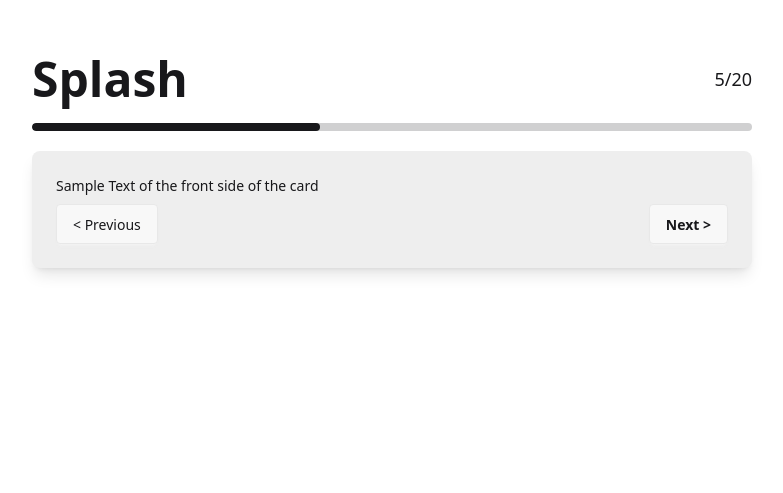
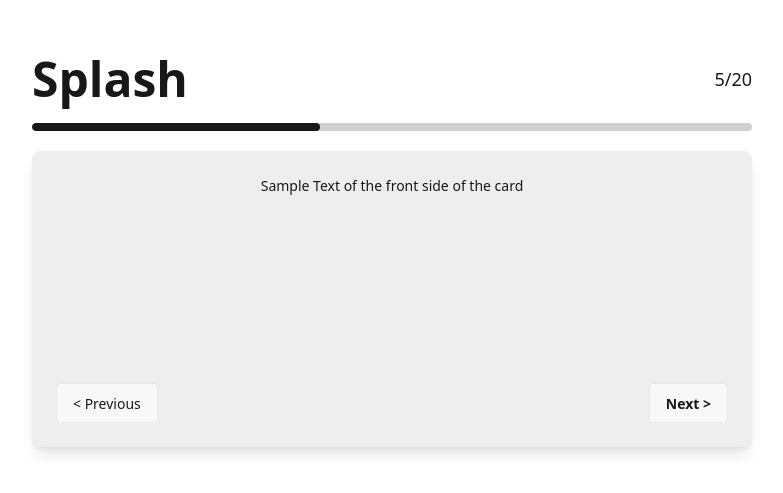
Before and after one commit to dalentri/Splash, a Vue app: page / in a window 1280 px wide. Shown: the part 225-718 px from the top of the page, without its empty margins (248-1031 px from the left). Built offline with nearby package versions, Linux system fonts and the light colour scheme; the HTML template or start-up script is replaced by a standard one.

Commit message:
Added card side view handling

```diff
--- a/src/App.vue
+++ b/src/App.vue
@@ -7,6 +7,14 @@ let answer_side = ref('')
 
 //TODO: Make handling of which side the card is on
 const current_side = ref('question')
+
+const handleView = () => {
+  if (current_side.value == 'question') {
+    current_side.value = 'answer'
+  } else {
+    current_side.value = 'question'
+  }
+}
 </script>
 
 <template>
@@ -19,7 +27,14 @@ const current_side = ref('question')
     <progress class="progress" value="40" max="100"></progress>
     <div class="card bg-base-300 shadow-lg">
       <div class="card-body">
-        <div><h1>Sample Text of the front side of the card</h1></div>
+        <div class="h-50">
+          <h1 v-if="current_side == 'question'" class="flex justify-center">
+            Sample Text of the front side of the card
+          </h1>
+          <p v-else-if="current_side == 'answer'" class="flex justify-center">
+            Answer side of the flash card
+          </p>
+        </div>
         <div class="bg-base-600 flex flex-row">
           <button class="btn font-light">< Previous</button>
           <div class="flex justify-end w-full"><button class="btn justify-end">Next ></button></div>
```
